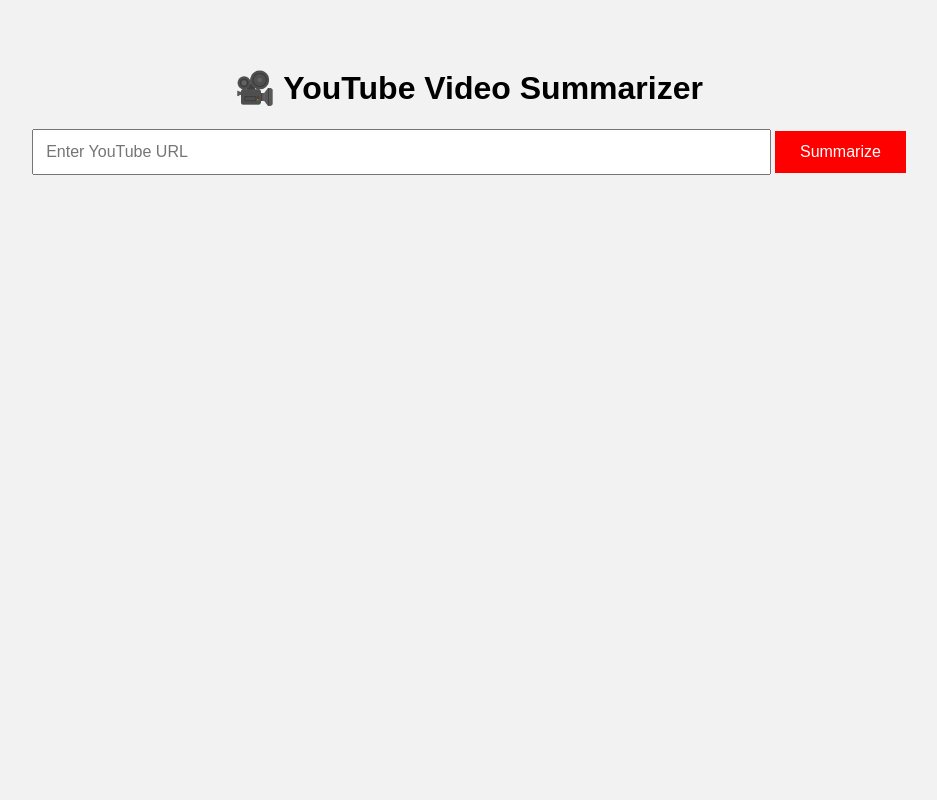
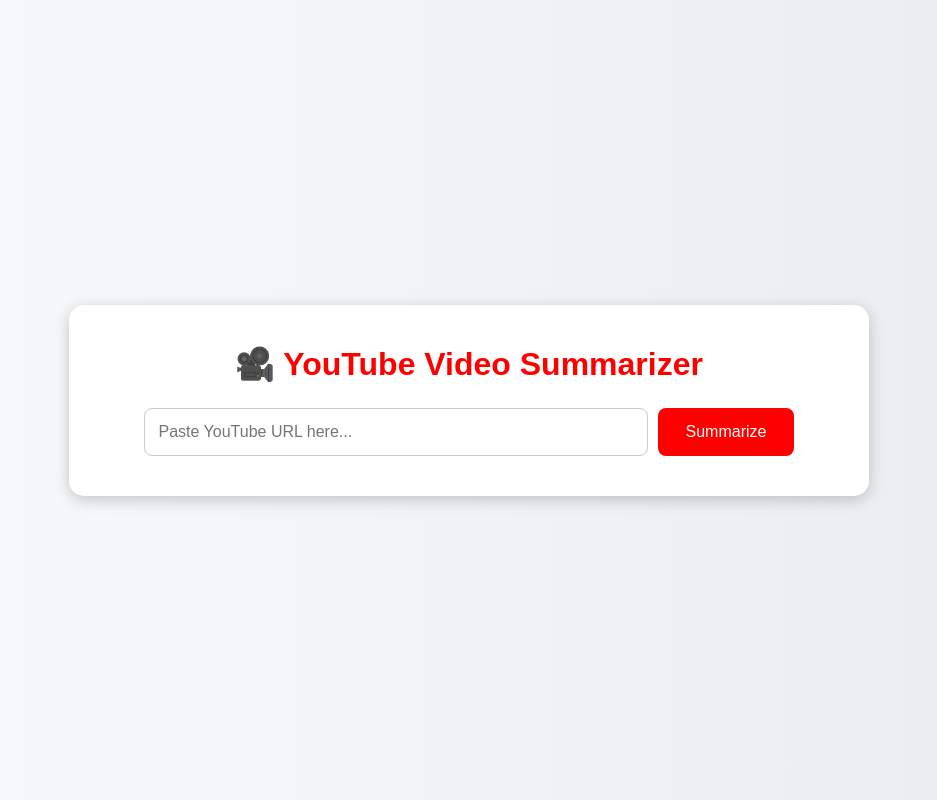
Before and after one commit to Aprasanna1234/youtube-video-summarizer, a Flask app: page / in a window 1280 px wide. Shown: the whole page, without its empty margins (171-1108 px from the left). Run offline with Flask 3, Linux system fonts and the light colour scheme.

Commit message:
Improved UI design for summarizer

```diff
--- a/templates/index.html
+++ b/templates/index.html
@@ -1,60 +1,140 @@
 <!DOCTYPE html>
-<html>
+<html lang="en">
 <head>
+    <meta charset="UTF-8">
+    <meta name="viewport" content="width=device-width, initial-scale=1.0">
     <title>YouTube Video Summarizer</title>
 
     <style>
+        *{
+            margin:0;
+            padding:0;
+            box-sizing:border-box;
+        }
+
         body{
-            font-family: Arial;
-            background:#f2f2f2;
+            font-family: Arial, sans-serif;
+            background: linear-gradient(to right, #f8f9fa, #e9ecef);
+            min-height:100vh;
+            display:flex;
+            justify-content:center;
+            align-items:center;
+            padding:20px;
+        }
+
+        .container{
+            background:white;
+            width:80%;
+            max-width:800px;
+            padding:40px;
+            border-radius:15px;
+            box-shadow:0 4px 15px rgba(0,0,0,0.2);
             text-align:center;
-            padding:40px;
+        }
+
+        h1{
+            color:#ff0000;
+            margin-bottom:25px;
+        }
+
+        form{
+            display:flex;
+            gap:10px;
+            justify-content:center;
+            flex-wrap:wrap;
         }
 
         input{
-            width:60%;
-            padding:12px;
+            width:70%;
+            padding:14px;
+            border:1px solid #ccc;
+            border-radius:8px;
             font-size:16px;
         }
 
+        input:focus{
+            outline:none;
+            border-color:#ff0000;
+        }
+
         button{
-            padding:12px 25px;
-            background:red;
+            padding:14px 28px;
+            background:#ff0000;
             color:white;
             border:none;
+            border-radius:8px;
             cursor:pointer;
             font-size:16px;
+            transition:0.3s;
+        }
+
+        button:hover{
+            background:#cc0000;
+            transform:scale(1.03);
         }
 
         .summary{
-            background:white;
-            width:70%;
-            margin:auto;
-            margin-top:20px;
-            padding:20px;
+            margin-top:30px;
+            background:#f8f9fa;
+            padding:25px;
+            border-left:6px solid #ff0000;
             border-radius:10px;
             text-align:left;
+            line-height:1.8;
+            animation:fadeIn 0.5s ease-in-out;
+        }
+
+        .summary h2{
+            color:#333;
+            margin-bottom:15px;
         }
 
         .error{
-            color:red;
-            margin-top:20px;
+            margin-top:25px;
+            background:#ffe5e5;
+            color:#d8000c;
+            padding:15px;
+            border-radius:8px;
+            font-weight:bold;
+        }
+
+        @keyframes fadeIn {
+            from{
+                opacity:0;
+                transform:translateY(10px);
+            }
+            to{
+                opacity:1;
+                transform:translateY(0);
+            }
+        }
+
+        @media(max-width:768px){
+            input{
+                width:100%;
+            }
+
+            button{
+                width:100%;
+            }
         }
     </style>
 </head>
 
 <body>
 
+    <div class="container">
+
         <h1>🎥 YouTube Video Summarizer</h1>
 
         <form method="POST">
-        <input type="text" name="url" placeholder="Enter YouTube URL" required>
+            <input type="text" name="url" placeholder="Paste YouTube URL here..." required>
             <button type="submit">Summarize</button>
         </form>
 
         {% if summary %}
         <div class="summary">
-        <h2>Summary:</h2>
+            <h2>📄 Video Summary</h2>
             <p>{{ summary }}</p>
         </div>
         {% endif %}
@@ -65,5 +145,7 @@
         </div>
         {% endif %}
 
+    </div>
+
 </body>
 </html>
```
Lines whose indentation alone changed are shown as unchanged.
